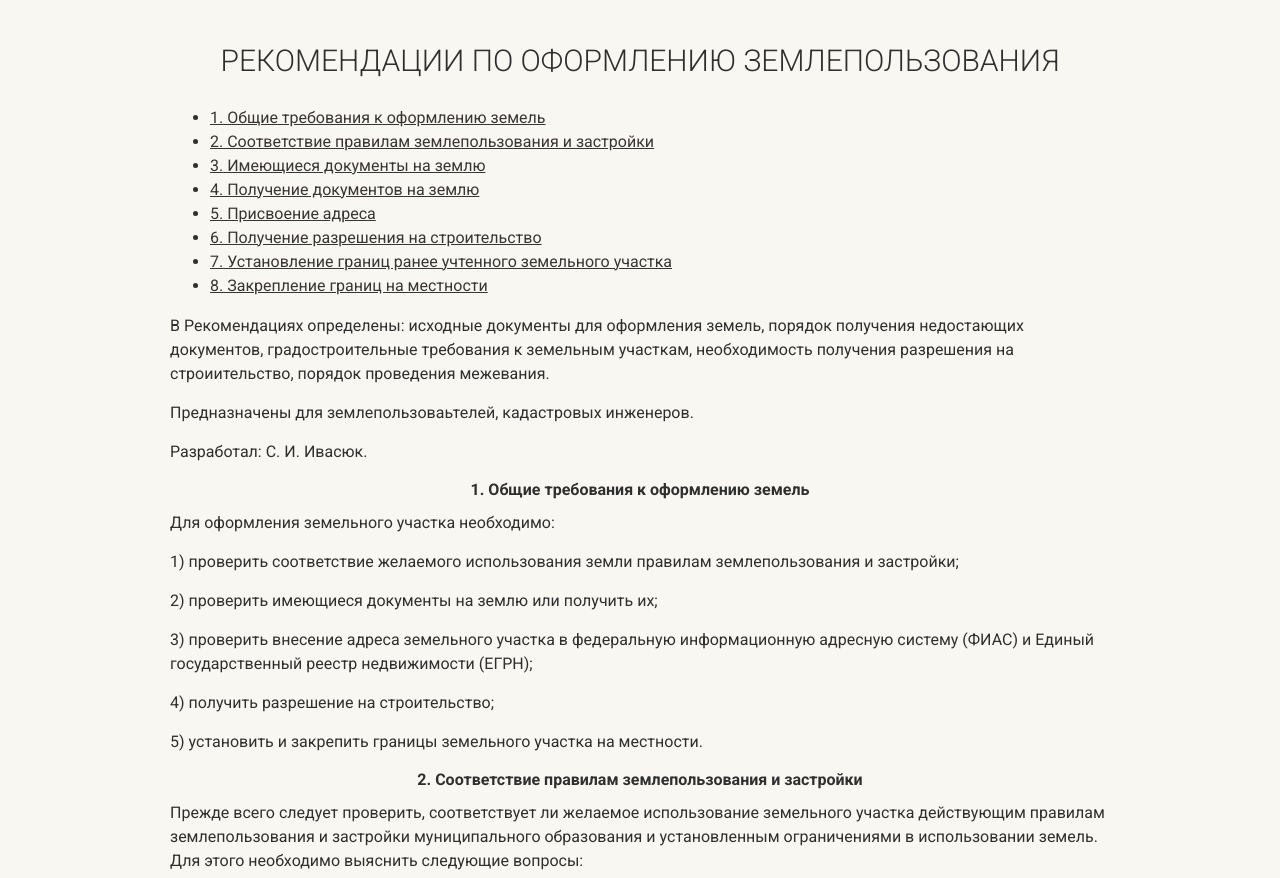
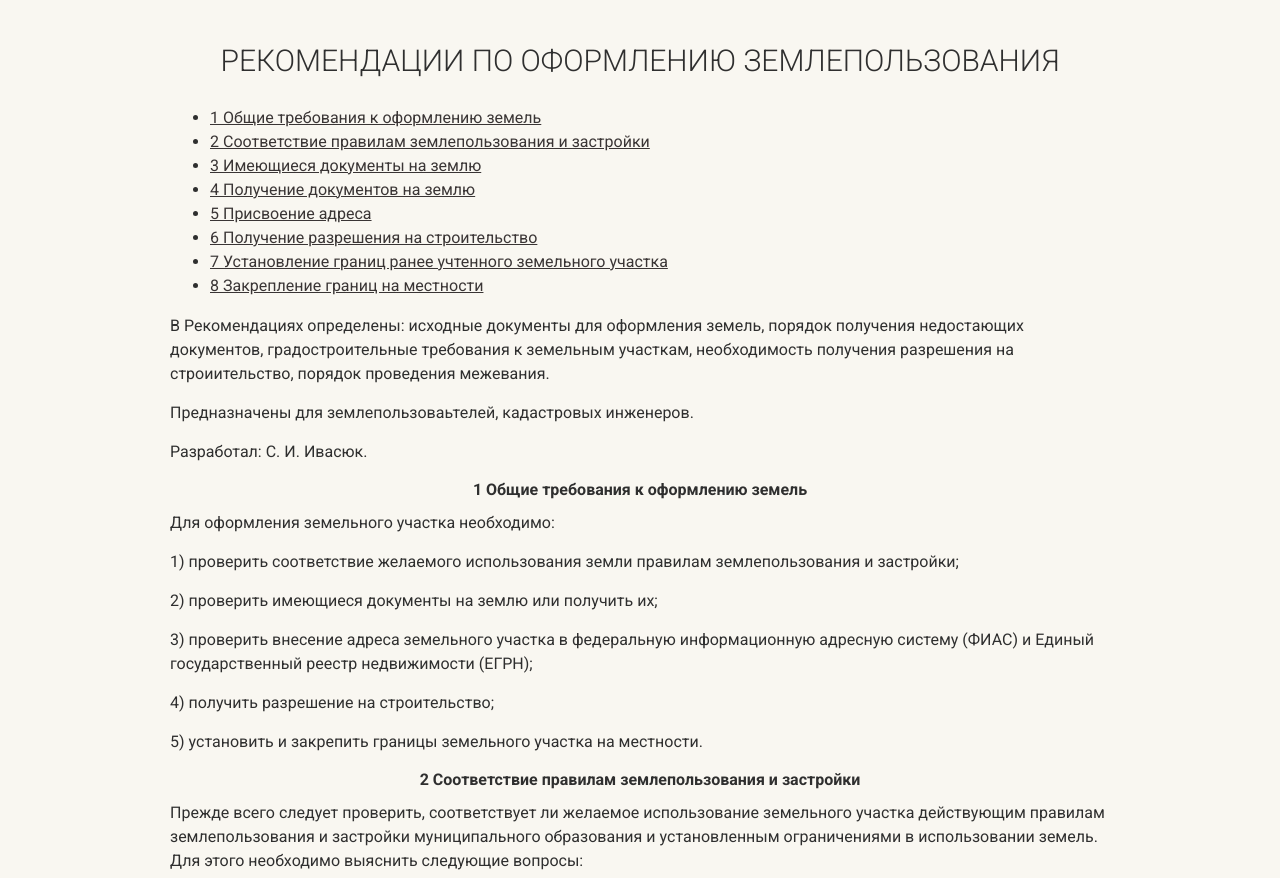
Before and after one commit to SergSi/land-use-art, a Jekyll site: the page built from _materials/2023-11-24-zemlepolzovanie.md, in a window 1280 px wide and 1400 px high. Shown: the part 143-1021 px from the top of the window. Built offline with Jekyll 4.4.1, drawn with Linux system fonts in a browser that asks for light colours; some web fonts are replaced; some of the changed text lies outside the part shown.

```diff
--- a/_materials/2023-11-24-zemlepolzovanie.md
+++ b/_materials/2023-11-24-zemlepolzovanie.md
@@ -8,7 +8,7 @@ permalink: /zemlepolzovanie/
 
 Разработал: С. И. Ивасюк.
 
-# 1. Общие требования к оформлению земель
+# 1   Общие требования к оформлению земель
 
 Для оформления земельного участка необходимо:
 
@@ -22,7 +22,7 @@ permalink: /zemlepolzovanie/
 
 5) установить и закрепить границы земельного участка на местности.
 
-# 2. Соответствие правилам землепользования и застройки
+# 2   Соответствие правилам землепользования и застройки
 
 Прежде всего следует проверить, соответствует ли желаемое использование земельного участка действующим правилам землепользования и застройки муниципального образования и установленным ограничениями в использовании земель. Для этого необходимо выяснить следующие вопросы:
 
@@ -43,7 +43,7 @@ permalink: /zemlepolzovanie/
 
 Если местным органом власти отказано в получении желаемого вида использования и требуемых параметров объекта, от использования данного земельного участка следует отказаться, продать его и купить земельный участок в другом месте, где возможно получение нужных разрешений.
 
-# 3. Имеющиеся документы на землю
+# 3   Имеющиеся документы на землю
 
 Следует проверить имеющиеся  документы, которые служат основанием для владения земельным участком и государственной регистрации прав.
 Следует получить архивную копию постановления, номер и дата которого указаны в свидетельстве на право собственности или государственном акте. В ходе земельной реформы выдано большое количество поддельных свидетельств, в которых указаны реквизиты несуществующих постановлений, на основании которых они якобы выданы.
@@ -55,7 +55,7 @@ permalink: /zemlepolzovanie/
 
 Советские документы, выданные до 1991 года  (госакты, выданные огородным и садоводческим объединениям, колхозам) не имеют юридической силы.
 
-# 4. Получение документов на землю
+# 4   Получение документов на землю
 
 Если документов на право собственности нет, участок следует приватизировать или приобрести.
 
@@ -67,11 +67,11 @@ permalink: /zemlepolzovanie/
 
 Проведенное благоустройство и добросовестное владение в течении 15 лет земельным участком. собственность на который не зарегистрирована, позволяют оформить право собственности в судебном порядке. Опытный адвокат поможет сократить срок добросовестного и открытого владения.
 
-# 5. Присвоение адреса
+# 5   Присвоение адреса
 
 Адрес земельного участка и расположенного на нем здания должен быть внесен в федеральную информационную адресную систему (ФИАС) и ЕГРН. С заявлением о присвоении адреса надо обратиться в в местный орган власти. Затем нужно проследить, чтобы сведения об адресе были направлены местной администрацией в ФИАС и внесены в ЕГРН.
 
-# 6. Получение разрешения на строительство
+# 6   Получение разрешения на строительство
 
 Для подтверждения соответствия строящегося объекта правилам землепользования и застройки и установленным ограничениям, обязательно следует получить разрешение на строительство и подтверждение о соответствии построенного объекта требованиям законодательства о градостроительной деятельности. В дальнейшем, при изменении правил землепользования и застройки, а также при установлении дополнительных ограничений, разрешительные документы послужат подтверждением, что на момент начала строительства, объект капитального строительства соответствовал установленным требованиям и оснований для сноса объекта по причине несоответствия установленным требованиям не имеется. Не следует пользоваться упрощенным порядком оформления построенного объекта или “амнистией”, предлагаемой законодательством.
 Согласованный и утвержденный проект раздела земельного участка, предназначенного для садоводства или дачного строительства, не дает разрешения на строительство.
@@ -79,7 +79,7 @@ permalink: /zemlepolzovanie/
 
 Разрешение на строительство дома на садовом участке необходимо для подтверждения соответствия параметров планируемого строительства установленным требованиям. Если разрешения на строительство нет, дом может быть снесен, если не будет доказано его соответствие землеустроительным, градостроительным, противопожарным, санитарным нормам и требованиям.
 
-# 7. Установление границ ранее учтенного земельного участка
+# 7   Установление границ ранее учтенного земельного участка
 
 Земельным участком признается территория, границы которой описаны и согласованы в установленном порядке. Ранее учтенные земельные участки, границы которых не описаны и не согласованы, земельными участками не являются - это площадь земли, переданная в собственность.
 
@@ -89,7 +89,7 @@ permalink: /zemlepolzovanie/
 Если межевание не проводилось и описание границ в правоудостоверяющем документе отсутствует, применяется второй способ уточнения границ. В соответствии с требованиями части 1.1 статьи 43 закона 218-ФЗ “О государственной регистрации недвижимости”, границами участка считаются границы, существующие на местности пятнадцать лет и более. То есть на момент проведения кадастровых работ границы земельного участка должны быть закреплены на местности линейными сооружениями (заборами, фасадами зданий, элементами дорожной сети и т.д.). В заключении кадастрового инженера следует обосновать местоположение границ указанием на объекты, закрепляющим границы на местности и привести сведения о правоустанавливающем документе, свидетельствующие о предоставлении земельного участка более 15 лет назад.
 Согласование границ проводится с установлением границ на местности в соответствии с требованиями Инструкции по межеванию. При выполнении кадастровых работ без закрепления границ на местности, собственник земельного участка может узнать, что сведения о границах, внесенные в ЕГРН, не соответствуют фактическим границам и лишится веских оснований для защиты своих прав.
 
-# 8. Закрепление границ на местности
+# 8   Закрепление границ на местности
 
 Согласование границ ранее учтенного земельного участка проводится с установлением границ на местности в соответствии с требованиями Инструкции по межеванию. При выполнении кадастровых работ без закрепления границ на местности, собственник земельного участка может узнать, что сведения о границах, внесенные в ЕГРН, не соответствуют фактическим границам и лишится веских оснований для защиты своих прав.
 При образовании земельного участка на основании Схемы расположения земельного участка на кадастровом плане территории, при проведении кадастровых работ характерные точки земельного участка, определенные в Схеме, выносятся в натуру и закрепляются межевыми знаками. Если при выносе границ в натуру возникают конфликтные моменты, их следует разрешать путем корректировки Схемы.
```
